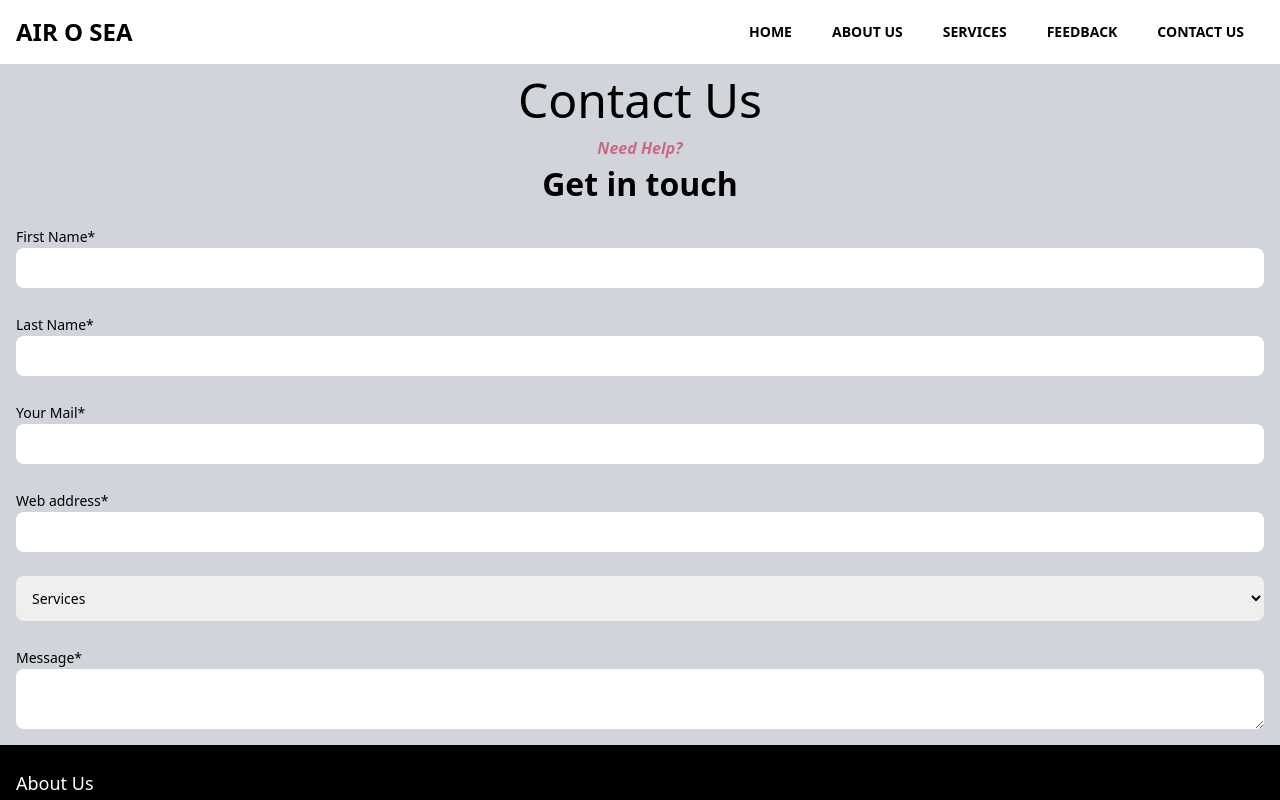
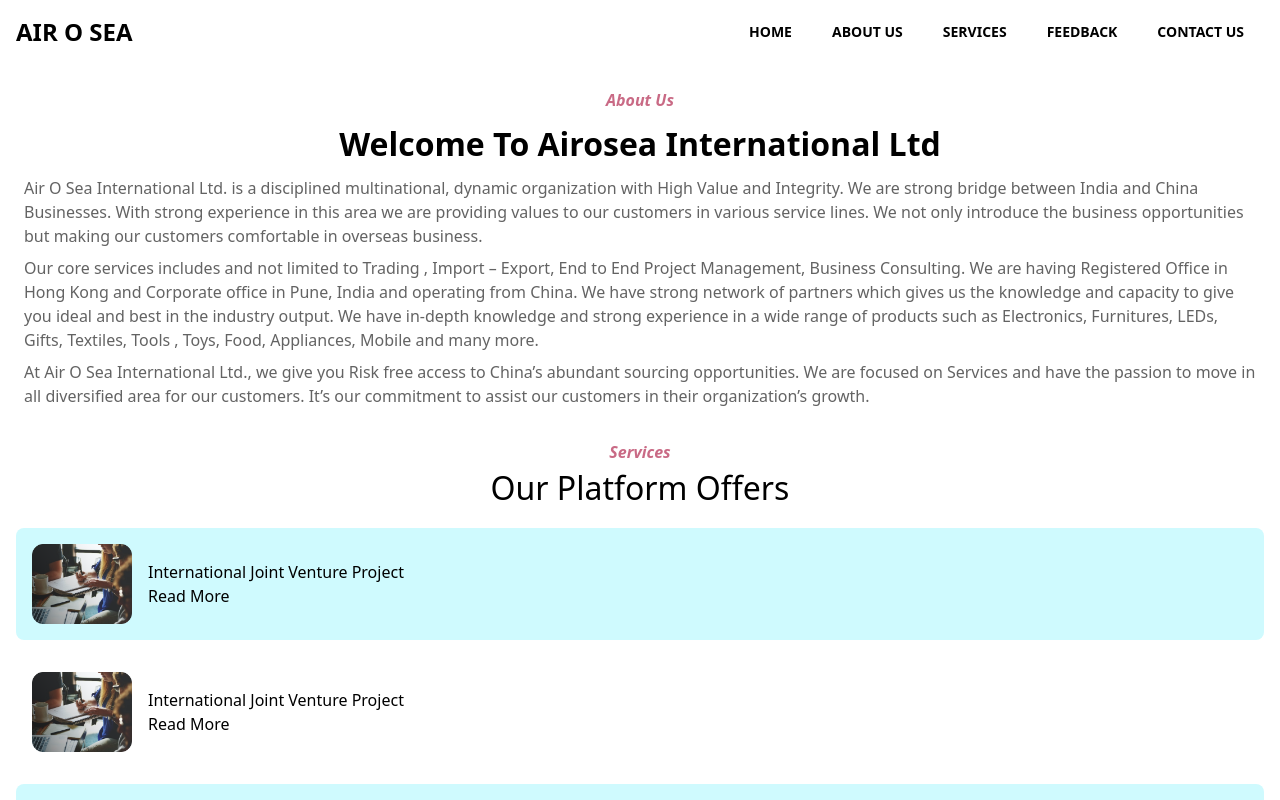
Before and after one commit to programmerpranit/air-o-sea, a Next.js app: page / in a window 1280 px wide. Built offline with nearby package versions, Linux system fonts and the light colour scheme.

Commit message:
Completed Home page

```diff
--- a/components/Aboutus.js
+++ b/components/Aboutus.js
@@ -1,8 +1,9 @@
+import Home from "./Homepage";
 
 export default function Aboutus() {
   return (
     <div>
-      <h1>Air-O-Sea</h1>
+
     </div>
   )
 }
--- a/components/Contactus.js
+++ b/components/Contactus.js
@@ -2,7 +2,7 @@
   return (
     <div className="flex flex-col bg-gray-300">
       <div>
-        <h1 className="text-black text-center">Contact Us</h1>
+        <h1 className="text-black text-center text-bold">Contact Us</h1>
       </div>
       <div>
         <h5 className="font-bold text-primary italic text-center">
@@ -83,6 +83,9 @@
           <textarea className="bg-white   text-sm rounded-lg   block w-full p-2.5"></textarea>
         </div>
       </div>
+
+
+
     </div>
   );
 }
--- a/components/Home.js
+++ /dev/null
@@ -1,10 +0,0 @@
-
-export default function Home() {
-  return (
-    <div>
-      <div>
-        <h3 className="text-bold" >Our Platform Offers</h3>
-      </div>
-    </div>
-  )
-}
--- /dev/null
+++ b/components/Homepage.js
@@ -0,0 +1,175 @@
+import Image from "next/image";
+
+export default function Homepage() {
+  return (
+    <div>
+      <div className="m-2 p-4 text-text_home">
+        <p className="italic text-center text-primary font-bold">About Us</p>
+        <h3 className="font-bold text-center my-2 text-black">
+          Welcome To Airosea International Ltd
+        </h3>
+        <p className="my-2">
+          Air O Sea International Ltd. is a disciplined multinational, dynamic
+          organization with High Value and Integrity. We are strong bridge
+          between India and China Businesses. With strong experience in this
+          area we are providing values to our customers in various service
+          lines. We not only introduce the business opportunities but making our
+          customers comfortable in overseas business.
+        </p>
+        <p className="my-2">
+          Our core services includes and not limited to Trading , Import –
+          Export, End to End Project Management, Business Consulting. We are
+          having Registered Office in Hong Kong and Corporate office in Pune,
+          India and operating from China. We have strong network of partners
+          which gives us the knowledge and capacity to give you ideal and best
+          in the industry output. We have in-depth knowledge and strong
+          experience in a wide range of products such as Electronics,
+          Furnitures, LEDs, Gifts, Textiles, Tools , Toys, Food, Appliances,
+          Mobile and many more.
+        </p>
+        <p className="my-2">
+          At Air O Sea International Ltd., we give you Risk free access to
+          China’s abundant sourcing opportunities. We are focused on Services
+          and have the passion to move in all diversified area for our
+          customers. It’s our commitment to assist our customers in their
+          organization’s growth.
+        </p>
+      </div>
+      <div>
+        <p className="italic text-center text-primary font-bold">Services</p>
+        <h3 className="text-bold text-center">Our Platform Offers</h3>
+        <div>
+          <div className="rounded-lg flex  m-4 p-4 bg-cyan-100">
+            <Image className="" src="/demo.png" width="100" height="50" />
+            <div className="flex flex-col m-2 p-2">
+              <h6>International Joint Venture Project</h6>
+              <p>Read More</p>
+            </div>
+          </div>
+          <div className="rounded-lg flex  m-4 p-4 border-b-indigo-100">
+            <Image className="" src="/demo.png" width="100" height="50" />
+            <div className="flex flex-col m-2 p-2">
+              <h6>International Joint Venture Project</h6>
+              <p>Read More</p>
+            </div>
+          </div>
+          <div className="rounded-lg flex  m-4 p-4 bg-cyan-100">
+            <Image className="" src="/demo.png" width="100" height="50" />
+            <div className="flex flex-col m-2 p-2">
+              <h6>International Joint Venture Project</h6>
+              <p>Read More</p>
+            </div>
+          </div>
+          <div className="rounded-lg flex  m-4 p-4 bg-slate-100">
+            <Image className="" src="/demo.png" width="100" height="50" />
+            <div className="flex flex-col m-2 p-2">
+              <h6>International Joint Venture Project</h6>
+              <p>Read More</p>
+            </div>
+          </div>
+          <div className="rounded-lg flex  m-4 p-4 border-b-indigo-100">
+            <Image className="" src="/demo.png" width="100" height="50" />
+            <div className="flex flex-col m-2 p-2">
+              <h6>International Joint Venture Project</h6>
+              <p>Read More</p>
+            </div>
+          </div>
+        </div>
+      </div>
+      <div className="m-2 p-4 flex flex-col justify-center items-center">
+        <p className="italic text-center text-primary font-bold">
+          Why choose Us?
+        </p>
+        <h3 className="font-bold text-center my-2 text-black">
+          Why should you business with Us?
+        </h3>
+        <ul className="">
+          <div className="flex">
+            <svg
+              xmlns="http://www.w3.org/2000/svg"
+              width="24"
+              height="24"
+              fill="currentColor"
+              class="bi bi-check-lg"
+              viewBox="0 0 16 16"
+              className="mx-2"
+            >
+              <path d="M12.736 3.97a.733.733 0 0 1 1.047 0c.286.289.29.756.01 1.05L7.88 12.01a.733.733 0 0 1-1.065.02L3.217 8.384a.757.757 0 0 1 0-1.06.733.733 0 0 1 1.047 0l3.052 3.093 5.4-6.425a.247.247 0 0 1 .02-.022Z" />
+            </svg>
+            <li>24X7 Presence in China.</li>
+          </div>
+          <div className="flex">
+            <svg
+              xmlns="http://www.w3.org/2000/svg"
+              width="24"
+              height="24"
+              fill="currentColor"
+              class="bi bi-check-lg"
+              viewBox="0 0 16 16"
+              className="mx-2"
+            >
+              <path d="M12.736 3.97a.733.733 0 0 1 1.047 0c.286.289.29.756.01 1.05L7.88 12.01a.733.733 0 0 1-1.065.02L3.217 8.384a.757.757 0 0 1 0-1.06.733.733 0 0 1 1.047 0l3.052 3.093 5.4-6.425a.247.247 0 0 1 .02-.022Z" />
+            </svg>
+            <li>Bilingual Support in India and China.</li>
+          </div>
+          <div className="flex">
+            <svg
+              xmlns="http://www.w3.org/2000/svg"
+              width="24"
+              height="24"
+              fill="currentColor"
+              class="bi bi-check-lg"
+              viewBox="0 0 16 16"
+              className="mx-2"
+            >
+              <path d="M12.736 3.97a.733.733 0 0 1 1.047 0c.286.289.29.756.01 1.05L7.88 12.01a.733.733 0 0 1-1.065.02L3.217 8.384a.757.757 0 0 1 0-1.06.733.733 0 0 1 1.047 0l3.052 3.093 5.4-6.425a.247.247 0 0 1 .02-.022Z" />
+            </svg>
+            <li>Excellent Market reach across India.</li>
+          </div>
+          <div className="flex">
+            <svg
+              xmlns="http://www.w3.org/2000/svg"
+              width="24"
+              height="24"
+              fill="currentColor"
+              class="bi bi-check-lg"
+              viewBox="0 0 16 16"
+              className="mx-2"
+            >
+              <path d="M12.736 3.97a.733.733 0 0 1 1.047 0c.286.289.29.756.01 1.05L7.88 12.01a.733.733 0 0 1-1.065.02L3.217 8.384a.757.757 0 0 1 0-1.06.733.733 0 0 1 1.047 0l3.052 3.093 5.4-6.425a.247.247 0 0 1 .02-.022Z" />
+            </svg>
+            <li>Experience to work with Chinese organizations.</li>
+          </div>
+          <div className="flex">
+            <svg
+              xmlns="http://www.w3.org/2000/svg"
+              width="24"
+              height="24"
+              fill="currentColor"
+              class="bi bi-check-lg"
+              viewBox="0 0 16 16"
+              className="mx-2"
+            >
+              <path d="M12.736 3.97a.733.733 0 0 1 1.047 0c.286.289.29.756.01 1.05L7.88 12.01a.733.733 0 0 1-1.065.02L3.217 8.384a.757.757 0 0 1 0-1.06.733.733 0 0 1 1.047 0l3.052 3.093 5.4-6.425a.247.247 0 0 1 .02-.022Z" />
+            </svg>
+            <li>Talented and smart team to provide innovative solutions.</li>
+          </div>
+          <div className="flex">
+            <svg
+              xmlns="http://www.w3.org/2000/svg"
+              width="24"
+              height="24"
+              fill="currentColor"
+              class="bi bi-check-lg"
+              viewBox="0 0 16 16"
+              className="mx-2"
+            >
+              <path d="M12.736 3.97a.733.733 0 0 1 1.047 0c.286.289.29.756.01 1.05L7.88 12.01a.733.733 0 0 1-1.065.02L3.217 8.384a.757.757 0 0 1 0-1.06.733.733 0 0 1 1.047 0l3.052 3.093 5.4-6.425a.247.247 0 0 1 .02-.022Z" />
+            </svg>
+            <li>Local market expertise in India and China.</li>{" "}
+          </div>
+        </ul>
+      </div>
+    </div>
+  );
+}
--- a/components/Services.js
+++ b/components/Services.js
@@ -2,6 +2,10 @@
 export default function Services() {
   return (
     <div>
+    <div>EPC</div>
+    <div>Import and Export Services</div>
+    <div>Government Projects</div>
+    <div>International Joint Venture Projects</div>
 
     </div>
   )
--- a/pages/index.js
+++ b/pages/index.js
@@ -1,5 +1,7 @@
+import Aboutus from "@/components/Aboutus";
 import Center from "@/components/Center";
 import Footer from "@/components/Footer";
+import Homepage from "@/components/Homepage";
 import Navbar from "@/components/Navbar";
 import { Main } from "next/document";
 
@@ -8,8 +10,11 @@
     <>
       <div className=" flex flex-col h-screen justify-between">
         <Navbar />
+        <Homepage />
+        <Aboutus />
         <Center />
         <Footer />
+
       </div>
 
     </>
--- a/tailwind.config.js
+++ b/tailwind.config.js
@@ -16,6 +16,7 @@
         secondary: "#572459",
         contact_bg: '#212529',
         footer_text:'#BCBCBCFA',
+        text_home: '#606060FA',
         // skyblue: '#daf0ff',
       },
     },
```
Also changed, not shown: public/demo.png (added).
